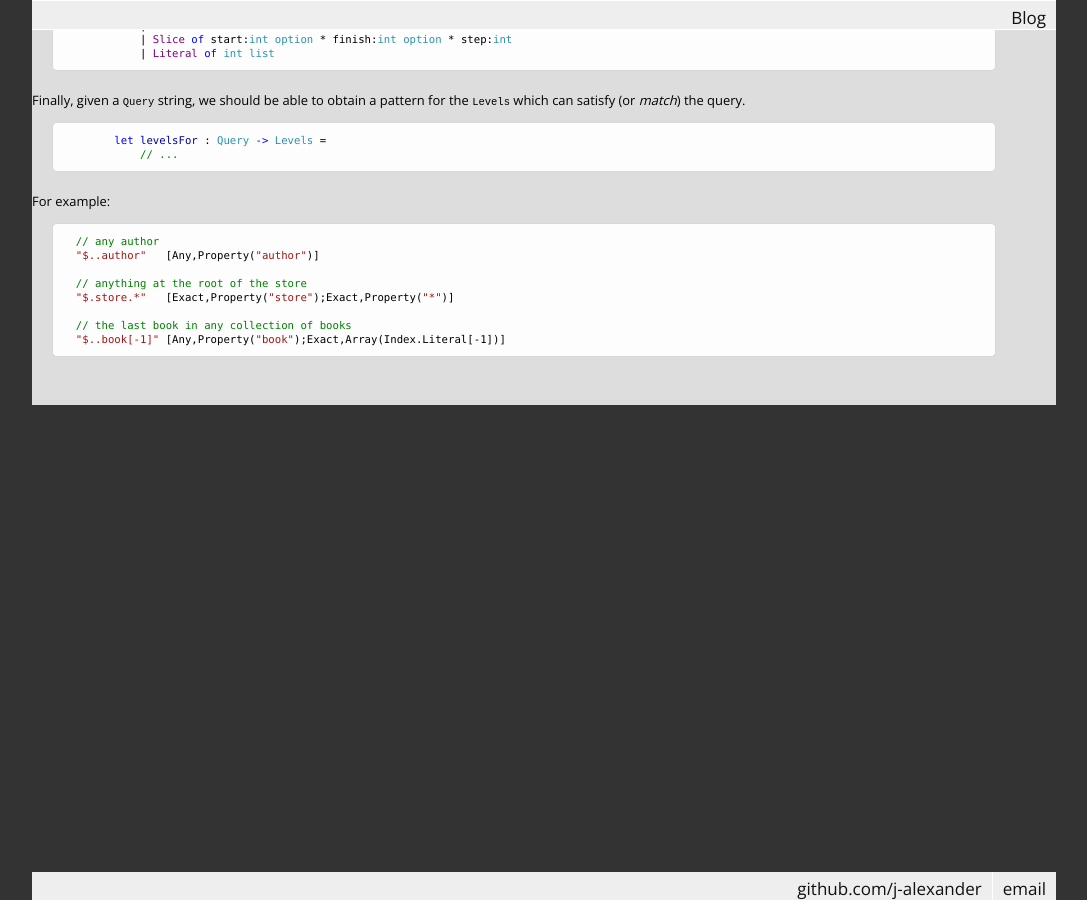
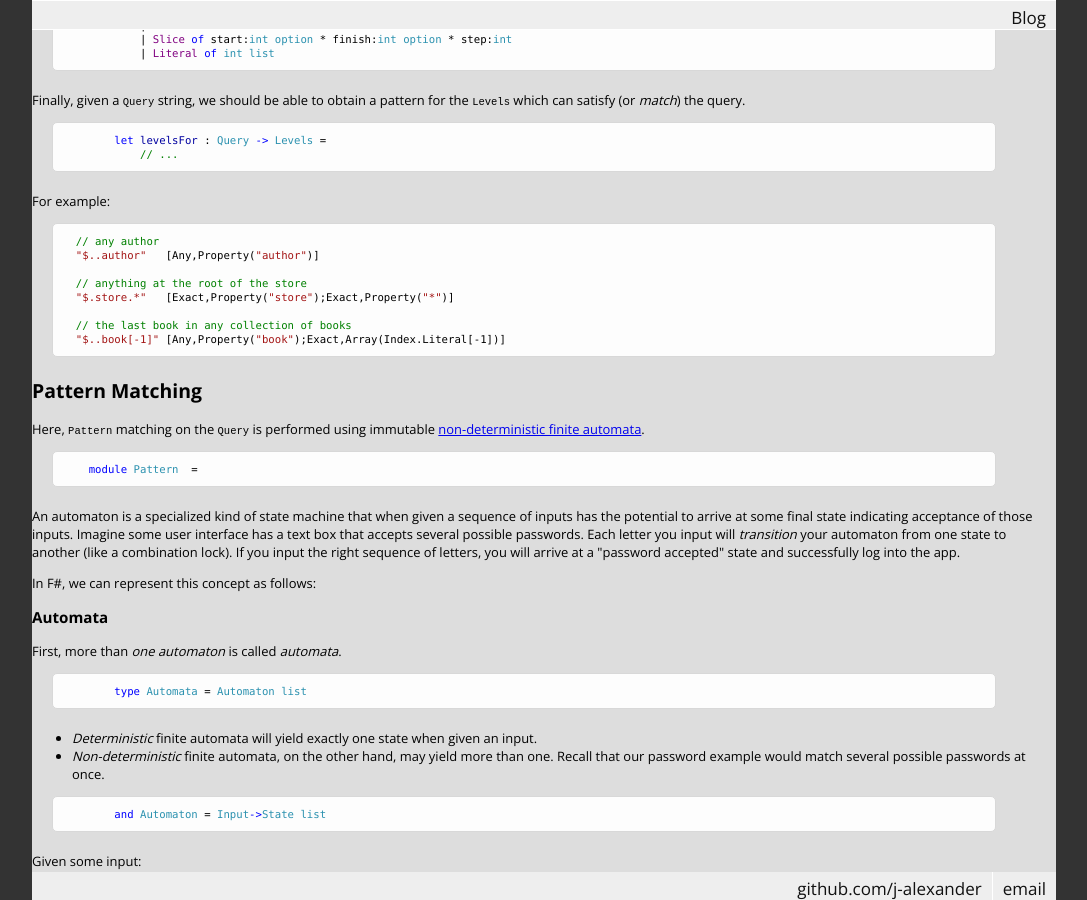
Before and after one commit to j-alexander/j-alexander.github.io, a Jekyll site: the page built from _posts/2016-12-15-jsonpath-queries-using-fsharpdata.html, in a window 1280 px wide and 900 px high, scrolled down 748 px. Shown: the whole window, without its empty margins (96-1183 px from the left). Built offline with Jekyll 4.4.1, drawn with Linux system fonts in a browser that asks for light colours; some web fonts are replaced; some of the changed text lies outside the part shown.

Commit message:
describing automata for pattern matching

```diff
--- a/_posts/2016-12-15-jsonpath-queries-using-fsharpdata.html
+++ b/_posts/2016-12-15-jsonpath-queries-using-fsharpdata.html
@@ -55,7 +55,66 @@ which can satisfy (or <em>match</em>) the query.</p>
   <span class="s">&quot;$.store.*&quot;</span>   [<span class="i">Exact</span>,<span class="i">Property</span>(<span class="s">&quot;store&quot;</span>);<span class="i">Exact</span>,<span class="i">Property</span>(<span class="s">&quot;*&quot;</span>)]
 
   <span class="c">// the last book in any collection of books</span>
-  <span class="s">&quot;$..book[-1]&quot;</span> [<span class="i">Any</span>,<span class="i">Property</span>(<span class="s">&quot;book&quot;</span>);<span class="i">Exact</span>,<span onmouseout="hideTip(event, 'fs35', 59)" onmouseover="showTip(event, 'fs35', 59)" class="i">Array</span>(<span class="i">Index</span><span class="o">.</span><span onmouseout="hideTip(event, 'fs36', 60)" onmouseover="showTip(event, 'fs36', 60)" class="i">Literal</span>[<span class="o">-</span><span class="n">1</span>])]
+  <span class="s">&quot;$..book[-1]&quot;</span> [<span class="i">Any</span>,<span class="i">Property</span>(<span class="s">&quot;book&quot;</span>);<span class="i">Exact</span>,<span onmouseout="hideTip(event, 'fs36', 61)" onmouseover="showTip(event, 'fs36', 61)" class="i">Array</span>(<span class="i">Index</span><span class="o">.</span><span onmouseout="hideTip(event, 'fs37', 62)" onmouseover="showTip(event, 'fs37', 62)" class="i">Literal</span>[<span class="o">-</span><span class="n">1</span>])]
+</code></pre>
+<h2>Pattern Matching</h2>
+<p>Here, <code>Pattern</code> matching on the <code>Query</code> is performed using immutable <a href="https://en.wikipedia.org/wiki/Nondeterministic_finite_automaton">non-deterministic
+finite automata</a>.</p>
+<pre class="fssnip highlighted"><code lang="fsharp">    <span class="k">module</span> <span class="t">Pattern</span>  <span class="o">=</span>
+</code></pre>
+<p>An automaton is a specialized kind of state machine that when given a sequence of
+inputs has the potential to arrive at some final state indicating acceptance of those
+inputs.
+Imagine some user interface has a text box that accepts several possible passwords. Each
+letter you input will <em>transition</em> your automaton from one state to another (like a
+combination lock). If you input the right sequence of letters, you will arrive at a
+"password accepted" state and successfully log into the app.</p>
+<p>In F#, we can represent this concept as follows:</p>
+<h3>Automata</h3>
+<p>First, more than <em>one automaton</em> is called <em>automata</em>.</p>
+<pre class="fssnip highlighted"><code lang="fsharp">        <span class="k">type</span> <span onmouseout="hideTip(event, 'fs38', 63)" onmouseover="showTip(event, 'fs38', 63)" class="t">Automata</span> <span class="o">=</span> <span onmouseout="hideTip(event, 'fs39', 64)" onmouseover="showTip(event, 'fs39', 64)" class="t">Automaton</span> <span onmouseout="hideTip(event, 'fs20', 65)" onmouseover="showTip(event, 'fs20', 65)" class="t">list</span>
+</code></pre>
+<ul>
+<li><em>Deterministic</em> finite automata will yield exactly one state when given an input.</li>
+<li>
+<em>Non-deterministic</em> finite automata, on the other hand, may yield more than one. Recall
+that our password example would match several possible passwords at once.
+</li>
+</ul>
+<pre class="fssnip highlighted"><code lang="fsharp">        <span class="k">and</span> <span onmouseout="hideTip(event, 'fs39', 66)" onmouseover="showTip(event, 'fs39', 66)" class="t">Automaton</span> <span class="o">=</span> <span onmouseout="hideTip(event, 'fs40', 67)" onmouseover="showTip(event, 'fs40', 67)" class="t">Input</span><span class="k">-&gt;</span><span onmouseout="hideTip(event, 'fs41', 68)" onmouseover="showTip(event, 'fs41', 68)" class="t">State</span> <span onmouseout="hideTip(event, 'fs20', 69)" onmouseover="showTip(event, 'fs20', 69)" class="t">list</span>
+</code></pre>
+<p>Given some input:</p>
+<ul>
+<li>
+One possible state of the automaton is a <code>Match</code> or <em>acceptance</em> of
+the input.
+</li>
+<li>
+If no match occurs, the automaton must transition to a new state ready to
+accept more input.
+<ul>
+<li>
+For example, if you enter the first letter <code>s</code> of a password "secret", the new state of
+your automaton must stand ready to <em>accept</em> the character sequence <code>[e;c;r;e;t]</code>.
+</li>
+</ul>
+</li>
+</ul>
+<p>These automata are <em>immutable</em> in a functional programming sense.  Rather than mutating
+some internal state, an input produces derivations.  As a consequence, an input produces
+a <code>Match</code> state or a <em>new</em> <code>Automaton</code> with that input applied.</p>
+<pre class="fssnip highlighted"><code lang="fsharp">        <span class="k">and</span> <span onmouseout="hideTip(event, 'fs41', 70)" onmouseover="showTip(event, 'fs41', 70)" class="t">State</span> <span class="o">=</span> <span onmouseout="hideTip(event, 'fs42', 71)" onmouseover="showTip(event, 'fs42', 71)" class="p">Match</span> | <span onmouseout="hideTip(event, 'fs39', 72)" onmouseover="showTip(event, 'fs39', 72)" class="p">Automaton</span> <span class="k">of</span> <span onmouseout="hideTip(event, 'fs39', 73)" onmouseover="showTip(event, 'fs39', 73)" class="t">Automaton</span>
+</code></pre>
+<p>Finally, since we're matching json documents rather than passwords, your input from an
+actual document could be either:</p>
+<ul>
+<li>a <code>Property</code> of a json record with some <code>Name</code>, or</li>
+<li>an <code>Array</code> element of a json array at some specific index</li>
+</ul>
+<pre class="fssnip highlighted"><code lang="fsharp">        <span class="k">and</span> <span onmouseout="hideTip(event, 'fs40', 74)" onmouseover="showTip(event, 'fs40', 74)" class="t">Input</span> <span class="o">=</span>
+            | <span onmouseout="hideTip(event, 'fs43', 75)" onmouseover="showTip(event, 'fs43', 75)" class="p">Property</span> <span class="k">of</span> <span onmouseout="hideTip(event, 'fs44', 76)" onmouseover="showTip(event, 'fs44', 76)" class="t">Query</span><span class="o">.</span><span onmouseout="hideTip(event, 'fs24', 77)" onmouseover="showTip(event, 'fs24', 77)" class="t">Name</span>
+            | <span onmouseout="hideTip(event, 'fs45', 78)" onmouseover="showTip(event, 'fs45', 78)" class="p">Array</span> <span class="k">of</span> <span class="i">index</span><span class="o">:</span><span onmouseout="hideTip(event, 'fs12', 79)" onmouseover="showTip(event, 'fs12', 79)" class="t">int</span><span class="o">*</span><span class="i">length</span><span class="o">:</span><span onmouseout="hideTip(event, 'fs12', 80)" onmouseover="showTip(event, 'fs12', 80)" class="t">int</span>
+
 </code></pre>
 
 <div class="tip" id="fs1">namespace System</div>
@@ -92,18 +151,18 @@ which can satisfy (or <em>match</em>) the query.</p>
 <div class="tip" id="fs32">type &#39;T option = Option&lt;&#39;T&gt;<br /><br />Full name: Microsoft.FSharp.Core.option&lt;_&gt;</div>
 <div class="tip" id="fs33">Multiple items<br />union case JsonValue.Query.Index.Literal: int list -&gt; JsonValue.Query.Index<br /><br />--------------------<br />type LiteralAttribute =<br />&#160;&#160;inherit Attribute<br />&#160;&#160;new : unit -&gt; LiteralAttribute<br /><br />Full name: Microsoft.FSharp.Core.LiteralAttribute<br /><br />--------------------<br />new : unit -&gt; LiteralAttribute</div>
 <div class="tip" id="fs34">val levelsFor : path:JsonValue.Query -&gt; JsonValue.Query.Levels<br /><br />Full name: 2016-12-15-jsonpath-queries-using-fsharpdata.JsonValueModule.QueryModule.levelsFor</div>
-<div class="tip" id="fs35">module Array<br /><br />from Microsoft.FSharp.Collections</div>
-<div class="tip" id="fs36">Multiple items<br />type LiteralAttribute =<br />&#160;&#160;inherit Attribute<br />&#160;&#160;new : unit -&gt; LiteralAttribute<br /><br />Full name: Microsoft.FSharp.Core.LiteralAttribute<br /><br />--------------------<br />new : unit -&gt; LiteralAttribute</div>
-<div class="tip" id="fs37">val path : JsonValue.Query</div>
-<div class="tip" id="fs38">type Automata = JsonValue.Pattern.Automaton list<br /><br />Full name: 2016-12-15-jsonpath-queries-using-fsharpdata.JsonValueModule.PatternModule.Automata</div>
-<div class="tip" id="fs39">Multiple items<br />union case JsonValue.Pattern.State.Automaton: JsonValue.Pattern.Automaton -&gt; JsonValue.Pattern.State<br /><br />--------------------<br />type Automaton = JsonValue.Pattern.Input -&gt; JsonValue.Pattern.State list<br /><br />Full name: 2016-12-15-jsonpath-queries-using-fsharpdata.JsonValueModule.PatternModule.Automaton</div>
-<div class="tip" id="fs40">type Input =<br />&#160;&#160;| Property of Name<br />&#160;&#160;| Array of index: int * length: int<br /><br />Full name: 2016-12-15-jsonpath-queries-using-fsharpdata.JsonValueModule.PatternModule.Input</div>
-<div class="tip" id="fs41">type State =<br />&#160;&#160;| Match<br />&#160;&#160;| Automaton of Automaton<br /><br />Full name: 2016-12-15-jsonpath-queries-using-fsharpdata.JsonValueModule.PatternModule.State</div>
+<div class="tip" id="fs35">val path : JsonValue.Query</div>
+<div class="tip" id="fs36">module Array<br /><br />from Microsoft.FSharp.Collections</div>
+<div class="tip" id="fs37">Multiple items<br />type LiteralAttribute =<br />&#160;&#160;inherit Attribute<br />&#160;&#160;new : unit -&gt; LiteralAttribute<br /><br />Full name: Microsoft.FSharp.Core.LiteralAttribute<br /><br />--------------------<br />new : unit -&gt; LiteralAttribute</div>
+<div class="tip" id="fs38">type Automata = JsonValue.Pattern.Automaton list<br /><br />Full name: 2016-12-15-jsonpath-queries-using-fsharpdata.JsonValueModule.Pattern.Automata</div>
+<div class="tip" id="fs39">Multiple items<br />union case JsonValue.Pattern.State.Automaton: JsonValue.Pattern.Automaton -&gt; JsonValue.Pattern.State<br /><br />--------------------<br />type Automaton = JsonValue.Pattern.Input -&gt; JsonValue.Pattern.State list<br /><br />Full name: 2016-12-15-jsonpath-queries-using-fsharpdata.JsonValueModule.Pattern.Automaton</div>
+<div class="tip" id="fs40">type Input =<br />&#160;&#160;| Property of Name<br />&#160;&#160;| Array of index: int * length: int<br /><br />Full name: 2016-12-15-jsonpath-queries-using-fsharpdata.JsonValueModule.Pattern.Input</div>
+<div class="tip" id="fs41">type State =<br />&#160;&#160;| Match<br />&#160;&#160;| Automaton of Automaton<br /><br />Full name: 2016-12-15-jsonpath-queries-using-fsharpdata.JsonValueModule.Pattern.State</div>
 <div class="tip" id="fs42">Multiple items<br />union case JsonValue.Pattern.State.Match: JsonValue.Pattern.State<br /><br />--------------------<br />type Match =<br />&#160;&#160;inherit Group<br />&#160;&#160;member Groups : GroupCollection<br />&#160;&#160;member NextMatch : unit -&gt; Match<br />&#160;&#160;member Result : replacement:string -&gt; string<br />&#160;&#160;static member Empty : Match<br />&#160;&#160;static member Synchronized : inner:Match -&gt; Match<br /><br />Full name: System.Text.RegularExpressions.Match</div>
 <div class="tip" id="fs43">union case JsonValue.Pattern.Input.Property: JsonValue.Query.Name -&gt; JsonValue.Pattern.Input</div>
 <div class="tip" id="fs44">Multiple items<br />module Query<br /><br />from 2016-12-15-jsonpath-queries-using-fsharpdata.JsonValueModule<br /><br />--------------------<br />type Query = string<br /><br />Full name: 2016-12-15-jsonpath-queries-using-fsharpdata.JsonValueModule.Query</div>
 <div class="tip" id="fs45">Multiple items<br />union case JsonValue.Pattern.Input.Array: index: int * length: int -&gt; JsonValue.Pattern.Input<br /><br />--------------------<br />type Array =<br />&#160;&#160;member Clone : unit -&gt; obj<br />&#160;&#160;member CopyTo : array:Array * index:int -&gt; unit + 1 overload<br />&#160;&#160;member GetEnumerator : unit -&gt; IEnumerator<br />&#160;&#160;member GetLength : dimension:int -&gt; int<br />&#160;&#160;member GetLongLength : dimension:int -&gt; int64<br />&#160;&#160;member GetLowerBound : dimension:int -&gt; int<br />&#160;&#160;member GetUpperBound : dimension:int -&gt; int<br />&#160;&#160;member GetValue : [&lt;ParamArray&gt;] indices:int[] -&gt; obj + 7 overloads<br />&#160;&#160;member Initialize : unit -&gt; unit<br />&#160;&#160;member IsFixedSize : bool<br />&#160;&#160;...<br /><br />Full name: System.Array</div>
-<div class="tip" id="fs46">val transition : levels:JsonValue.Query.Levels -&gt; (JsonValue.Pattern.Input -&gt; JsonValue.Pattern.State list)<br /><br />Full name: 2016-12-15-jsonpath-queries-using-fsharpdata.JsonValueModule.PatternModule.transition</div>
+<div class="tip" id="fs46">val transition : levels:JsonValue.Query.Levels -&gt; (JsonValue.Pattern.Input -&gt; JsonValue.Pattern.State list)<br /><br />Full name: 2016-12-15-jsonpath-queries-using-fsharpdata.JsonValueModule.Pattern.transition</div>
 <div class="tip" id="fs47">val levels : JsonValue.Query.Levels</div>
 <div class="tip" id="fs48">val q : JsonValue.Query.Scope</div>
 <div class="tip" id="fs49">val n : JsonValue.Query.Name</div>
@@ -126,7 +185,7 @@ which can satisfy (or <em>match</em>) the query.</p>
 <div class="tip" id="fs66">val step : int</div>
 <div class="tip" id="fs67">val start : int</div>
 <div class="tip" id="fs68">val finish : int</div>
-<div class="tip" id="fs69">val create : levels:JsonValue.Query.Levels -&gt; JsonValue.Pattern.State<br /><br />Full name: 2016-12-15-jsonpath-queries-using-fsharpdata.JsonValueModule.PatternModule.create</div>
+<div class="tip" id="fs69">val create : levels:JsonValue.Query.Levels -&gt; JsonValue.Pattern.State<br /><br />Full name: 2016-12-15-jsonpath-queries-using-fsharpdata.JsonValueModule.Pattern.create</div>
 <div class="tip" id="fs70">val findSeq : (JsonValue.Query -&gt; JsonValue -&gt; seq&lt;JsonValue&gt;)<br /><br />Full name: 2016-12-15-jsonpath-queries-using-fsharpdata.JsonValueModule.findSeq</div>
 <div class="tip" id="fs71">val recurse : (JsonValue.Pattern.State list * JsonValue -&gt; seq&lt;JsonValue&gt;)</div>
 <div class="tip" id="fs72">val states : JsonValue.Pattern.State list</div>
```
Also changed, not shown: 1 other file.
